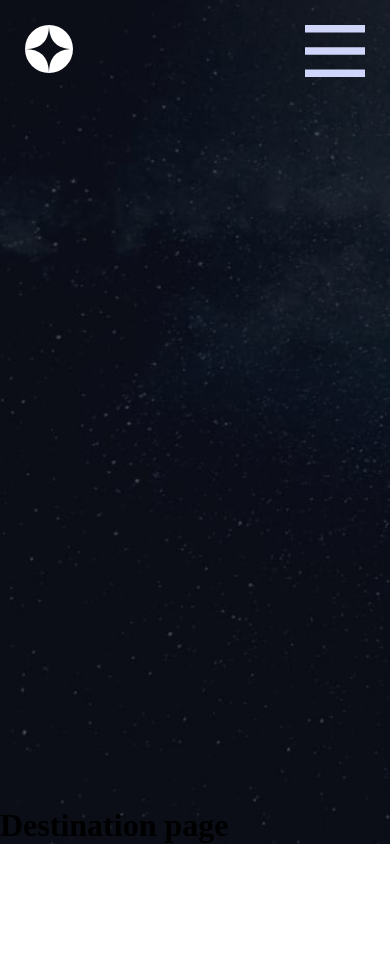
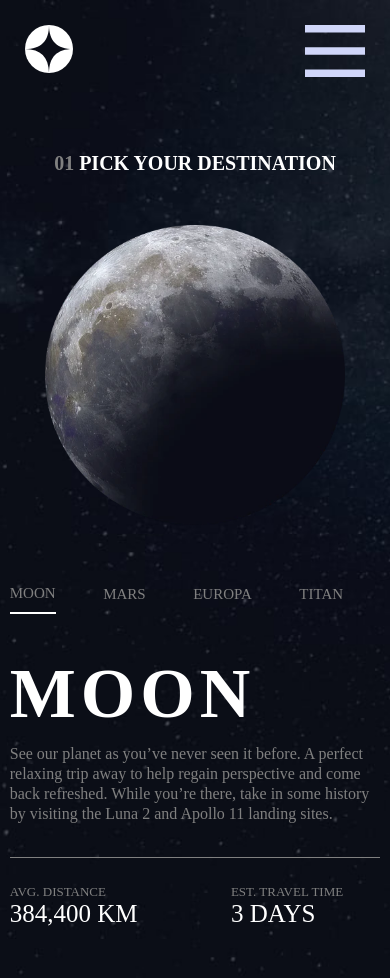
Before and after one commit to mickaelk98/fem-space-tourism, a React (Vite) app: page /destination in a window 390 px wide. Before the commit the page ends 844 px from the top, so only its background shows below. Built offline with nearby package versions, Linux system fonts and the light colour scheme.

Commit message:
add a responsive destination page

```diff
--- a/src/components/header/Header.module.css
+++ b/src/components/header/Header.module.css
@@ -2,7 +2,7 @@
     display: flex;
     justify-items: center;
     justify-content: space-between;
-    padding: 50px 0;
+    padding: 30px 0;
 }
 
 .hamburgerMenu {
--- a/src/pages/destination/Destination.jsx
+++ b/src/pages/destination/Destination.jsx
@@ -1,7 +1,106 @@
+import styles from "./Destination.module.css";
+import mars from "../../assets/destination/image-mars.webp";
+import moon from "../../assets/destination/image-moon.webp";
+import europa from "../../assets/destination/image-europa.webp";
+import titan from "../../assets/destination/image-titan.webp";
+import { useState } from "react";
+
 function Destination() {
+  const [destination, setdestination] = useState(0);
+
+  const data = [
+    {
+      name: "Moon",
+      image: moon,
+      description:
+        "See our planet as you’ve never seen it before. A perfect relaxing trip away to help regain perspective and come back refreshed. While you’re there, take in some history by visiting the Luna 2 and Apollo 11 landing sites.",
+      distance: "384,400 km",
+      travel: "3 days",
+    },
+    {
+      name: "Mars",
+      image: mars,
+      description:
+        "Don’t forget to pack your hiking boots. You’ll need them to tackle Olympus Mons, the tallest planetary mountain in our solar system. It’s two and a half times the size of Everest!",
+      distance: "225 mil. km",
+      travel: "9 months",
+    },
+    {
+      name: "Europa",
+      image: europa,
+      description:
+        "The smallest of the four Galilean moons orbiting Jupiter, Europa is a winter lover’s dream. With an icy surface, it’s perfect for a bit of ice skating, curling, hockey, or simple relaxation in your snug wintery cabin.",
+      distance: "628 mil. km",
+      travel: "3 years",
+    },
+    {
+      name: "Titan",
+      image: titan,
+      description:
+        "The only moon known to have a dense atmosphere other than Earth, Titan is a home away from home (just a few hundred degrees colder!). As a bonus, you get striking views of the Rings of Saturn.",
+      distance: "1.6 bil. km",
+      travel: "7 years",
+    },
+  ];
+
   return (
-    <main>
-      <h1>Destination page</h1>
+    <main className={styles.container}>
+      <h1>
+        <span>01</span> Pick your destination
+      </h1>
+      <section className={styles.global}>
+        <div className={styles.planet}>
+          <img src={data[destination].image} alt="planet" />
+        </div>
+        <div className={styles.description}>
+          <ul>
+            <li
+              onClick={() => setdestination(0)}
+              style={
+                destination === 0 ? { borderBottom: "2px solid white" } : {}
+              }
+            >
+              moon
+            </li>
+            <li
+              onClick={() => setdestination(1)}
+              style={
+                destination === 1 ? { borderBottom: "2px solid white" } : {}
+              }
+            >
+              mars
+            </li>
+            <li
+              onClick={() => setdestination(2)}
+              style={
+                destination === 2 ? { borderBottom: "2px solid white" } : {}
+              }
+            >
+              europa
+            </li>
+            <li
+              onClick={() => setdestination(3)}
+              style={
+                destination === 3 ? { borderBottom: "2px solid white" } : {}
+              }
+            >
+              titan
+            </li>
+          </ul>
+          <h2>{data[destination].name}</h2>
+          <p className={styles.text}>{data[destination].description}</p>
+          <div className={styles.travelInformation}>
+            <div className={styles.distance}>
+              <p>Avg. distance</p>
+              <p>{data[destination].distance}</p>
+            </div>
+            <div className={styles.time}>
+              <p>Est. travel time</p>
+              <p>{data[destination].travel}</p>
+            </div>
+          </div>
+        </div>
+      </section>
     </main>
   );
 }
--- a/src/pages/destination/Destination.module.css
+++ b/src/pages/destination/Destination.module.css
@@ -0,0 +1,157 @@
+.container  {
+    width: 80%;
+    margin: 0 auto;
+    display: flex;
+    flex-direction: column;
+    justify-content: space-between;
+    justify-items: center;
+    margin-bottom: 50px;
+}
+
+.container h1 {
+    text-transform: uppercase;
+    font-size: 27px;
+    color: white;
+    margin-bottom: 50px;
+}
+
+.container h1 span {
+    color: gray;
+}
+
+.global {
+    display: flex;
+    align-items: center;
+    justify-content: space-between;
+    align-items: flex-start;
+  /*  background: white; */
+}
+
+.planet {
+    width: 55%;
+    display: flex;
+    align-items: center;
+    justify-content: center;
+}
+
+.description {
+    position: relative;
+    width: 45%;
+    color: white;
+}
+
+.description ul {
+    display: flex;
+    justify-content: space-between;
+    align-items: center;
+    margin-bottom: 40px;
+    width: 60%;
+}
+
+.description ul li {
+    text-transform: uppercase;
+    padding: 10px 0;
+    cursor: pointer;
+    font-size: 15px;
+    color: gray;
+}
+
+.description h2 {
+    font-size: 100px;
+    text-transform: uppercase;
+    letter-spacing: 5px;
+    margin-bottom: 10px;
+}
+
+.text {
+    line-height: 20px;
+    color: gray;
+    margin-bottom: 60px;
+}
+
+.travelInformation {
+    display: flex;
+    align-items: center;
+    justify-content: space-between;
+    width: 90%;
+    gap: 20px;
+    text-transform: uppercase;
+}
+
+.travelInformation::before {
+    content: "";
+    position: absolute;
+    bottom: 70px;
+    left: 0;
+    background: gray;
+    height: 1px;
+    width: 100%;
+}
+
+.distance, .time {
+    display: flex;
+    flex-direction: column;
+    align-items: start;
+    justify-content: space-between;
+}
+
+.distance p:first-child, .time p:first-child {
+    color: gray;
+    font-size: 13px;
+}
+
+.distance p:last-child, .time p:last-child {
+    font-size: 25px;
+}
+
+@media  (max-width: 1200px) {
+    .planet img {
+        max-width: 400px;
+    }
+}
+
+@media  (max-width: 992px) {
+    .container h1 {
+        text-align: center;
+        margin-top: 50px;
+    }
+
+    .global {
+        flex-direction: column;
+        align-items: center;
+    }
+
+    .planet {
+        margin-bottom: 50px;
+    }
+
+    .planet img {
+        max-width: 380px;
+    }
+
+    .description {
+        width: 100%;
+    }
+}
+
+@media  (max-width: 576px) {
+    .container {
+        width: 95%;
+    }
+
+    .container h1 {
+        font-size: 20px;
+    }
+
+   .planet img {
+    max-width: 300px;
+   }
+
+   .description ul {
+    width: 90%;
+   }
+
+   .description h2 {
+    font-size: 70px;
+   }
+}
```
